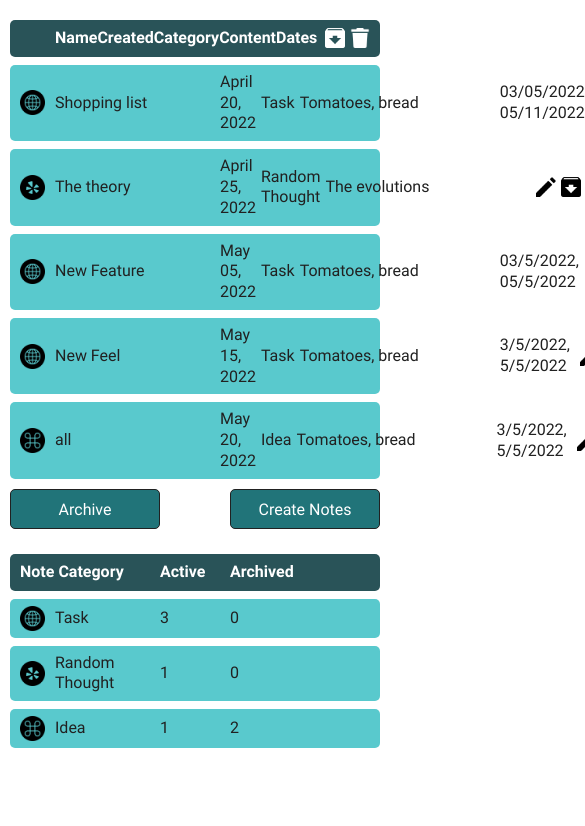
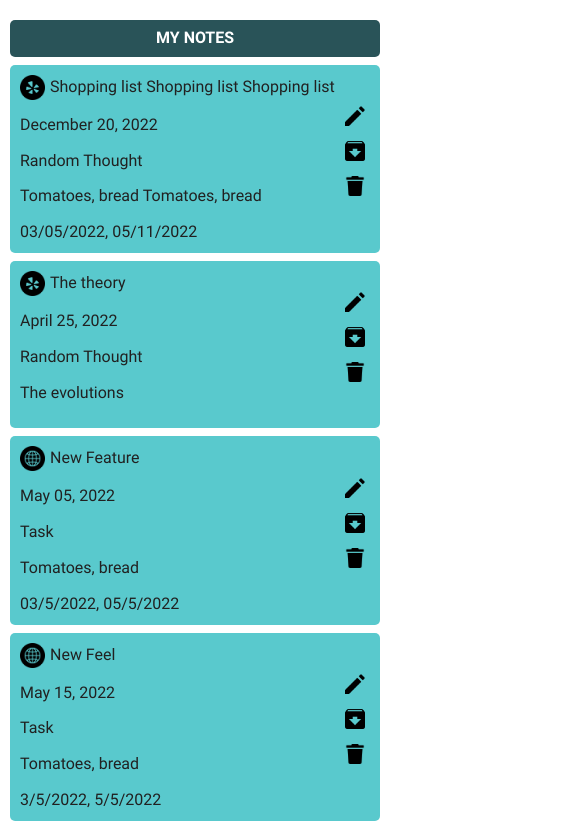
Before and after one commit to kirill8210/notes_app, a plain HTML site: page index.html in a window 390 px wide. Shown: the top 826 px of the page, 585 px wide, since content can reach past the window. Drawn offline with Linux system fonts and the light colour scheme.

Commit message:
mobile version

```diff
--- a/css/default.css
+++ b/css/default.css
@@ -77,7 +77,7 @@ h1, h2, h3, p{
 .container{
     max-width: 1200px;
     margin: 0 auto;
-    padding: 0 30px;
+    padding: 0 15px;
 }
 
 @media (max-width: 560px) {
--- a/css/main.css
+++ b/css/main.css
@@ -4,7 +4,7 @@
 
 .title_tasks{
     display: grid;
-    grid-template-columns: 2fr 2fr 2fr 2fr 2fr 1fr;
+    grid-template-columns: 3fr 2fr 2fr 3fr 1.5fr 1fr;
     background: #295358;
     color: #ffffff;
     font-size: 16px;
@@ -29,7 +29,7 @@
 
 .tasks{
     display: grid;
-    grid-template-columns: 2fr 2fr 2fr 2fr 2fr 1fr;
+    grid-template-columns: 3fr 2fr 2fr 3fr 1.5fr 1fr;
     gap: 5px;
     align-items: center;
     background: #59c9cd;
@@ -38,29 +38,43 @@
     font-size: 16px;
     font-weight: 400;
     margin: 8px 0 0;
-    padding: 7px 10px;
+    padding: 4px 10px;
 }
 
-.tasks_name{
+.tasks_name, .tasks_name_category{
     display: flex;
     align-items: center;
-}
-
-.tasks_title{
-    width: 160px;
     white-space: nowrap;
     overflow: hidden;
     text-overflow: ellipsis;
 }
 
-.tasks_content{
-    width: 195px;
+.tasks_title{
+    /*width: 150px;*/
     white-space: nowrap;
     overflow: hidden;
     text-overflow: ellipsis;
 }
 
+/*.tasks_create{*/
+/*    width: 140px;*/
+/*}*/
+
+.tasks_content{
+    /*width: 210px;*/
+    white-space: nowrap;
+    overflow: hidden;
+    text-overflow: ellipsis;
+}
+
+.tasks_dates{
+    width: 90px;
+    height: 40px;
+    overflow: hidden;
+}
+
 .tasks_actions{
+    width: 75px;
     display: flex;
     justify-content: end;
 }
@@ -105,6 +119,10 @@
 
 .hidden_btn{
     display: none;
+}
+
+#category_notes{
+    margin-bottom: 20px;
 }
 
 .title_tasks_total{
--- /dev/null
+++ b/css/media.css
@@ -0,0 +1,104 @@
+@media screen and (min-width: 1200px){
+
+}
+
+@media screen and (max-width: 1200px) {
+
+}
+
+@media screen and (max-width: 992px) {
+
+}
+
+@media screen and (max-width: 768px) {
+
+}
+@media (min-width: 769px) {
+
+    .title_tasks_mobile{
+        display: none;
+    }
+
+}
+@media (max-width: 768px) {
+
+    .title_tasks{
+        display: none;
+    }
+
+    .title_tasks_mobile{
+        display: flex;
+        justify-content: center;
+        background: #295358;
+        color: #ffffff;
+        font-size: 16px;
+        font-weight: 700;
+        text-transform: uppercase;
+        padding: 8px 10px;
+        border-radius: 5px;
+    }
+
+    .tasks{
+        display: flex;
+        flex-direction: column;
+        align-items: start;
+        gap: 15px;
+        padding: 10px;
+        position: relative;
+    }
+
+    .category_img img{
+        margin-right: 5px;
+    }
+
+    .tasks_name, .tasks_content {
+        max-width: 90%;
+    }
+
+    .tasks_dates{
+        width: auto;
+        height: auto;
+    }
+
+    /*.tasks_actions{*/
+    /*    width: 100%;*/
+    /*    display: flex;*/
+    /*    justify-content: space-evenly;*/
+    /*}*/
+    .tasks_actions{
+        position: absolute;
+        top: 0;
+        right: 15px;
+        height: 100%;
+        display: flex;
+        flex-direction: column;
+        justify-content: center;
+        align-items: end;
+
+    }
+
+    .tasks_actions img {
+        margin-bottom: 15px;
+    }
+
+    button{
+        width: 125px;
+    }
+
+    .tasks_total{
+        grid-template-columns: 5fr 2fr 2fr;
+    }
+
+    .title_tasks_total{
+        grid-template-columns: 5fr 2fr 2fr;
+    }
+
+    .tasks_counter{
+        text-align: center;
+    }
+
+    .card_modal {
+        top: 15%;
+        width: 90%;
+    }
+}
--- a/index.html
+++ b/index.html
@@ -5,10 +5,11 @@
     <meta name="viewport"
           content="width=device-width, initial-scale=1.0">
     <meta http-equiv="X-UA-Compatible" content="ie=edge">
-    <title>Task #1</title>
+    <title>Notes App</title>
     <link rel="stylesheet" href="css/normalize.css">
     <link rel="stylesheet" href="css/default.css">
     <link rel="stylesheet" href="css/main.css">
+    <link rel="stylesheet" href="css/media.css">
     <script src="js/main.js" type="module"></script>
 </head>
 <body>
@@ -25,6 +26,7 @@
                 <img src="img/delete_icon_wh.png" alt="delete_icon">
             </div>
         </div>
+        <div class="title_tasks_mobile">My Notes</div>
         <div class="list_tasks"></div>
         <div class="create_tasks">
             <button class="toggle_state">Archive</button>
--- a/js/data.js
+++ b/js/data.js
@@ -1,10 +1,10 @@
 const tasks = [
     {
         _id: '1',
-        name: 'Shopping list',
-        created: 'April 20, 2022',
-        category: 'Task',
-        content: 'Tomatoes, bread',
+        name: 'Shopping list Shopping list Shopping list ',
+        created: 'December 20, 2022',
+        category: 'Random Thought',
+        content: 'Tomatoes, bread Tomatoes, bread',
         dates: 'я пошел 03/05/2022, и пришел 05/11/2022',
         completed: false,
     },
--- a/js/main.js
+++ b/js/main.js
@@ -128,9 +128,11 @@ function listItemCategory({name, totalActive, totalArchive} = {}) {
 
     const activeTasks = document.createElement('div');
     activeTasks.textContent = totalActive;
+    activeTasks.classList.add('tasks_counter');
 
     const archivedTasks = document.createElement('div');
     archivedTasks.textContent = totalArchive;
+    archivedTasks.classList.add('tasks_counter');
 
     categoryImg.append(imgTasks);
     titleCategory.append(categoryImg, nameCategory);
```
